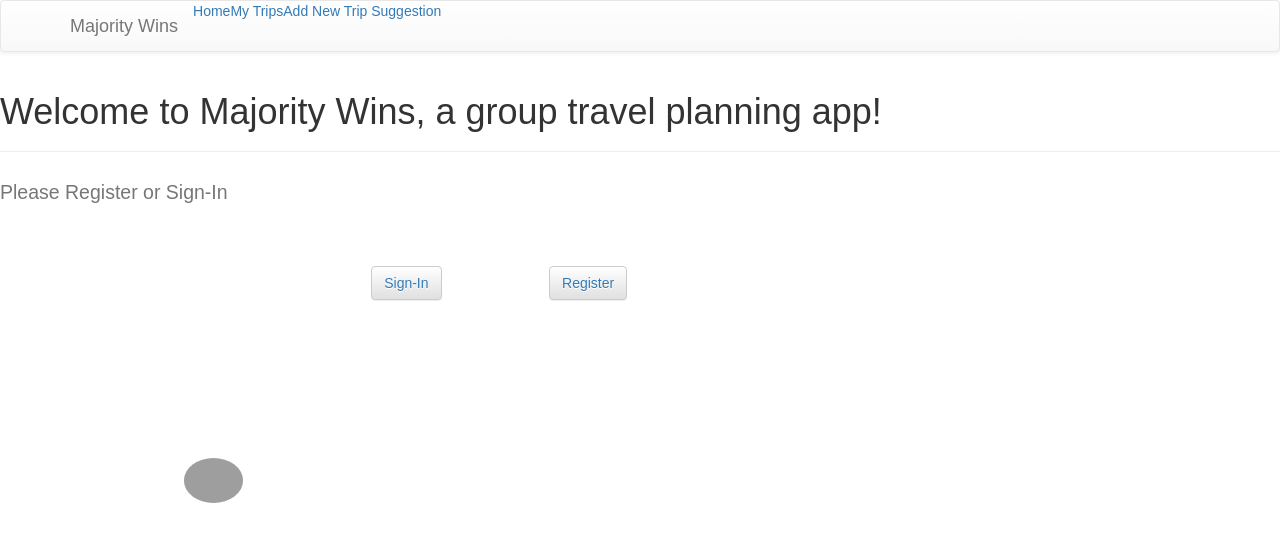
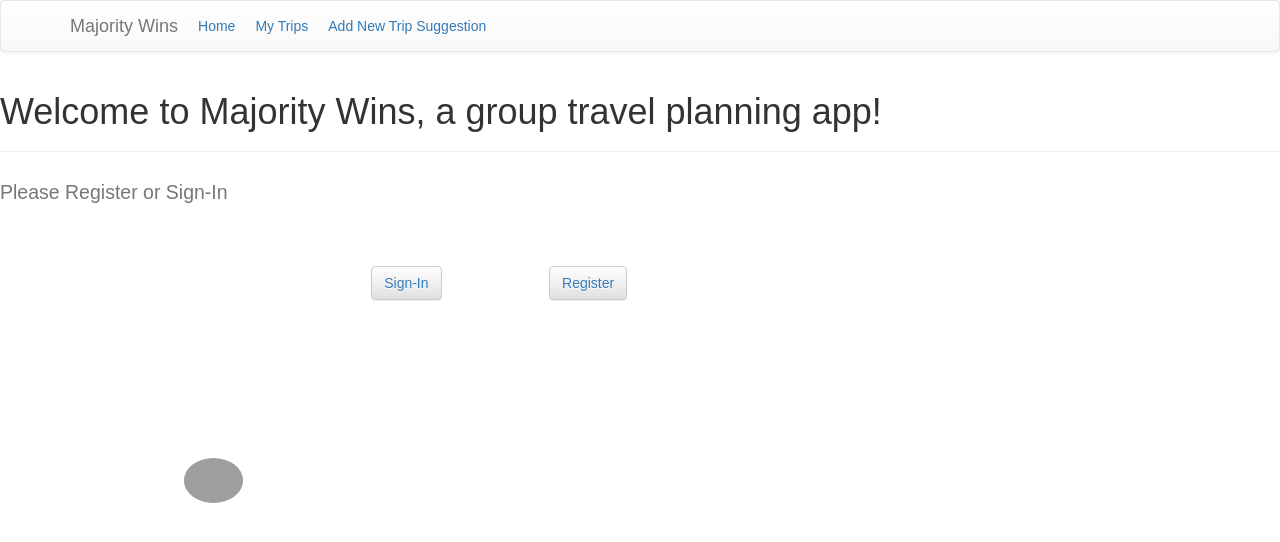
Before and after one commit to leahhoefling/GroupTravelApp, a React (Create React App) app: page / in a window 1280 px wide. Shown: the top 542 px of the page. Built offline with nearby package versions, Linux system fonts and the light colour scheme; grey boxes are pictures that could not be loaded.

Commit message:
formatted navbar spacing

```diff
--- a/src/GroupTravelApp.js
+++ b/src/GroupTravelApp.js
@@ -1,6 +1,6 @@
 import ApplicationViews from "./ApplicationViews";
 import React, { Component } from "react";
-import NavBar from "./NavBar";
+import NavBar from "./NavBar/NavBar";
 
 
 export default class GroupTravelApp extends Component {
--- /dev/null
+++ b/src/NavBar/NavBar.css
@@ -0,0 +1,7 @@
+ .navbar a{
+    padding-right: 20px;
+ }
+
+ #navLinks {
+    margin-top: 15px;
+ }
--- a/src/NavBar.js
+++ b/src/NavBar/NavBar.js
@@ -1,6 +1,7 @@
 import React, { Component } from "react";
 import { Link } from "react-router-dom";
 import { Navbar, Nav } from 'react-bootstrap';
+import "./NavBar.css"
 
 export default class NavBar extends Component {
     render() {
@@ -11,17 +12,18 @@ export default class NavBar extends Component {
                         <Link to="/home">Majority Wins</Link>
                     </Navbar.Brand>
                     {/* To have a mobile friendly Navbar, Add a Navbar.Toggle to your Header and wrap your Navs in a Navbar.Collapse component. The Navbar will automatically wire the toggle and collapse together! */}
+
                     <Navbar.Toggle />
                 </Navbar.Header>
                 <Navbar.Collapse>
-                    <Nav>
+                    <Nav id="navLinks">
                         <Link to="/home">Home</Link>
                         <Link to="/mytrips">My Trips</Link>
                         <Link to="/suggestion">Add New Trip Suggestion</Link>
 
                     </Nav>
-                </Navbar.Collapse>
-            </Navbar>
+                </Navbar.Collapse >
+            </Navbar >
         )
     }
 }
```
